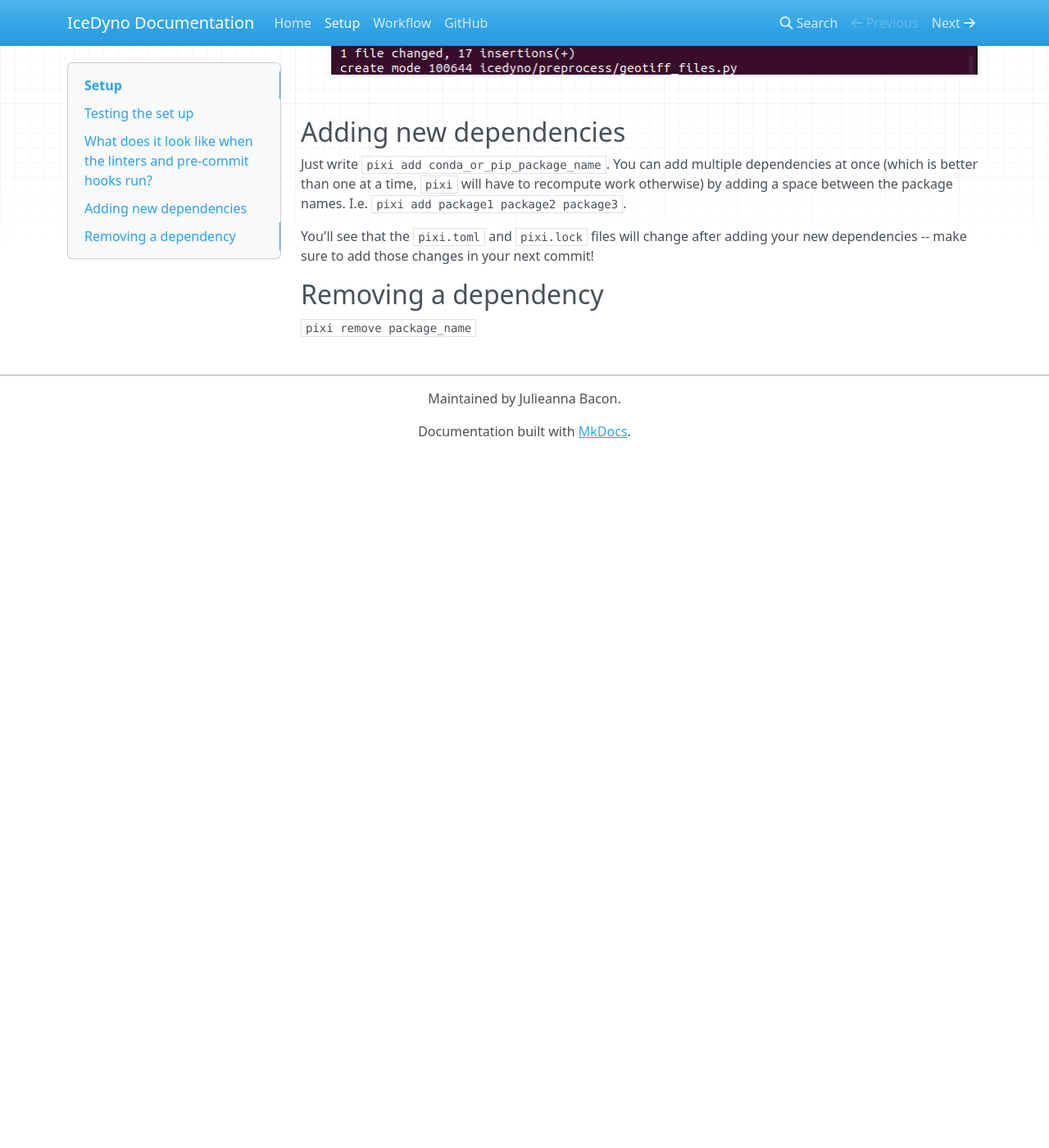
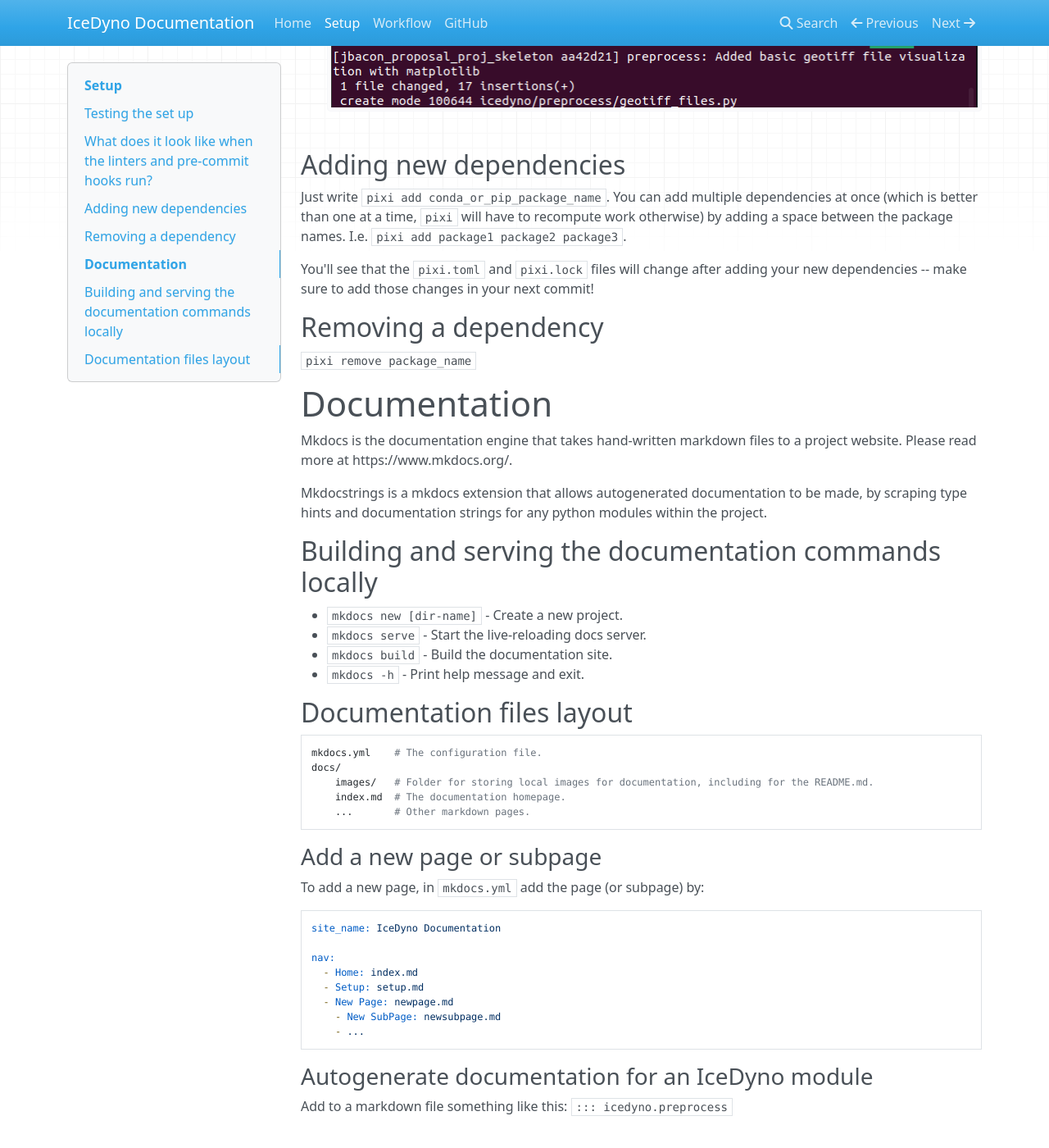
Before and after one commit to NOAA-HES-Capstone/icedyno, an MkDocs documentation site: the page built from docs/setup.md, in a window 1280 px wide and 1400 px high, scrolled down 2858 px. Shown: the whole window at 82% size. Built offline with MkDocs 1.6.1, drawn with Linux system fonts in a browser that asks for light colours; nearby versions of some CDN libraries; before the commit the page ends 3412 px from its top, so only the background shows below that; some of the changed text lies outside the part shown.

Commit message:
docs: Updated README link to hosted documentation for setup instructions, moved instructions for building the docs locally to setup.md, modified the mac OS pixi installation instructions based on test run with Matt.

````diff
--- a/docs/setup.md
+++ b/docs/setup.md
@@ -1,6 +1,9 @@
 # Setup
-To get started, clone the repo, checkout this branch, using Linux or Mac install pixi with:
+To get started, clone the repo, checkout this branch, using Linux install pixi with:
 ```curl -fsSL https://pixi.sh/install.sh | bash```
+
+For Mac, install via homebrew with
+```homebrew install pixi```
 
 If using windows, install pixi with:
 ```iwr -useb https://pixi.sh/install.ps1 | iex```
@@ -48,3 +51,43 @@
 
 ## Removing a dependency
 ```pixi remove package_name```
+
+
+# Documentation
+Mkdocs is the documentation engine that takes hand-written markdown files to a project website.
+Please read more at https://www.mkdocs.org/.
+
+Mkdocstrings is a mkdocs extension that allows autogenerated documentation to be made, by scraping type hints and documentation strings for any python modules within the project.
+
+## Building and serving the documentation commands locally
+
+* `mkdocs new [dir-name]` - Create a new project.
+* `mkdocs serve` - Start the live-reloading docs server.
+* `mkdocs build` - Build the documentation site.
+* `mkdocs -h` - Print help message and exit.
+
+## Documentation files layout
+
+    mkdocs.yml    # The configuration file.
+    docs/
+        images/   # Folder for storing local images for documentation, including for the README.md.
+        index.md  # The documentation homepage.
+        ...       # Other markdown pages.
+
+### Add a new page or subpage
+To add a new page, in `mkdocs.yml` add the page (or subpage) by:
+```
+site_name: IceDyno Documentation
+
+nav:
+  - Home: index.md
+  - Setup: setup.md
+  - New Page: newpage.md
+    - New SubPage: newsubpage.md
+    - ...
+```
+
+### Autogenerate documentation for an IceDyno module
+
+Add to a markdown file something like this:
+`::: icedyno.preprocess`
````
Also changed, not shown: README.md (+1 -1 lines), docs/README.md (deleted, +0 -44 lines), docs/index.md (added, +6 -0 lines).
